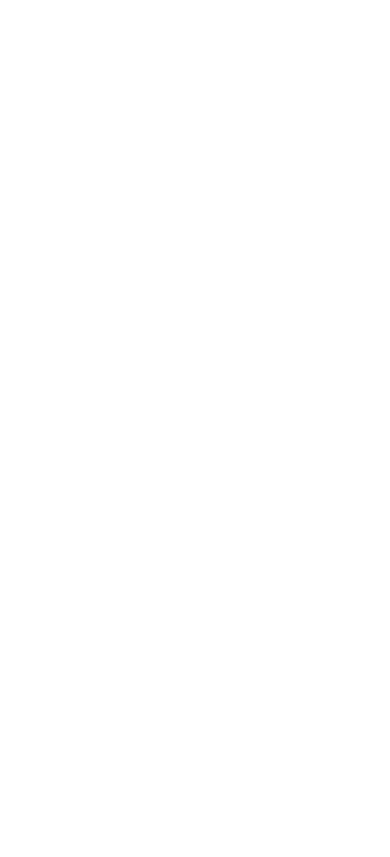
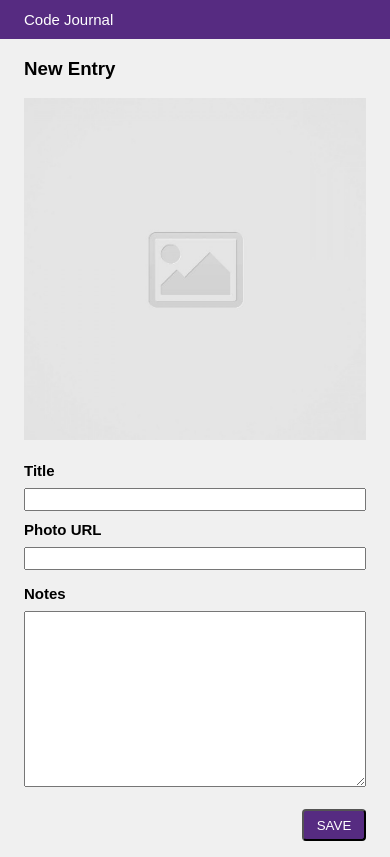
Before and after one commit to patriciamanalang/code-journal, a website: page index.html in a window 390 px wide. Drawn offline with Linux system fonts and the light colour scheme.

Commit message:
Ensured that the form looks nice on both mobile-sized and desktop-sized screens.

```diff
--- a/css/styles.css
+++ b/css/styles.css
@@ -0,0 +1,70 @@
+.header {
+  background-color: rgb(86, 43, 129);
+  color: white;
+  font-family: sans-serif;
+  font-weight: lighter;
+  padding-top: 3px;
+  padding-bottom: 3px;
+  margin-bottom: 0.5rem;
+  margin-top: 0.5rem;
+  font-size: 15px;
+}
+
+.background-color {
+  background-color: rgb(240, 240, 240);
+}
+
+.placeholder-img {
+  width: 100%;
+  margin-bottom: 18px;
+  object-fit: contain;
+}
+
+.save-btn {
+  text-align: end;
+}
+
+button {
+  background-color: rgb(86, 43, 129);
+  color: white;
+  border-radius: 4px;
+  margin-top: 0.5rem;
+  margin-bottom: 1rem;
+  height: 2rem;
+  width: 4rem;
+}
+
+.title {
+  width: 100%;
+  font-family: sans-serif;
+  font-weight: bold;
+  margin-bottom: 10px;
+  margin-top: 8px;
+  font-size: 15px;
+}
+
+.photo-url {
+  width: 100%;
+  font-family: sans-serif;
+  font-weight: bold;
+  margin-bottom: 15px;
+  margin-top: 8px;
+  font-size: 15px;
+}
+
+.notes {
+  width: 100%;
+  font-family: sans-serif;
+  font-weight: bold;
+  margin-bottom: 10px;
+  margin-top: 8px;
+  font-size: 15px;
+}
+
+.new-entry {
+  font-family: sans-serif;
+}
+
+.code-journal-background {
+  background-color: rgb(86, 43, 129);
+}
--- a/index.html
+++ b/index.html
@@ -15,13 +15,58 @@
   <link rel="stylesheet" href="css/layout.css">
   <link rel="stylesheet" href="css/styles.css">
 </head>
-<body>
-  <div data-view="entry-form">
-    <form></form>
-  </div>
+<body class="background-color">
   <header>
+    <div class="container code-journal-background">
+      <div class="row">
+        <div class="column-full">
+          <h4 class="header">Code Journal</h4>
+        </div>
+      </div>
+    </div>
   </header>
   <main>
+    <div class="container">
+      <div data-view="entry-form">
+        <form>
+          <div class="row">
+            <div class="column-full">
+              <h3 class="new-entry">New Entry</h3>
+            </div>
+          </div>
+          <div class="row">
+            <div class="column-half">
+              <img class="placeholder-img" src="images/placeholder-image-square.jpg">
+            </div>
+            <div class="column-half">
+              <label class="title" for="title">Title</label>
+              <div>
+                <input class="title" type="text" id="title" required>
+              </div>
+              <label class="photo-url" for="photoURL">Photo URL</label>
+              <div>
+                <input class="photo-url" type="url" id="photoURL" required>
+              </div>
+            </div>
+          </div>
+          <div class="row">
+            <div class="column-full">
+              <label class="notes" for="notes">Notes</label>
+              <div>
+                <textarea class="notes" name="notes" id="notes" cols="30" rows="10"></textarea>
+              </div>
+            </div>
+          </div>
+          <div class="row">
+            <div class="column-full">
+              <div class="save-btn">
+                <button>SAVE</button>
+              </div>
+            </div>
+          </div>
+        </form>
+      </div>
+    </div>
   </main>
   <script src="js/data.js"></script>
   <script src="js/main.js"></script>
```
